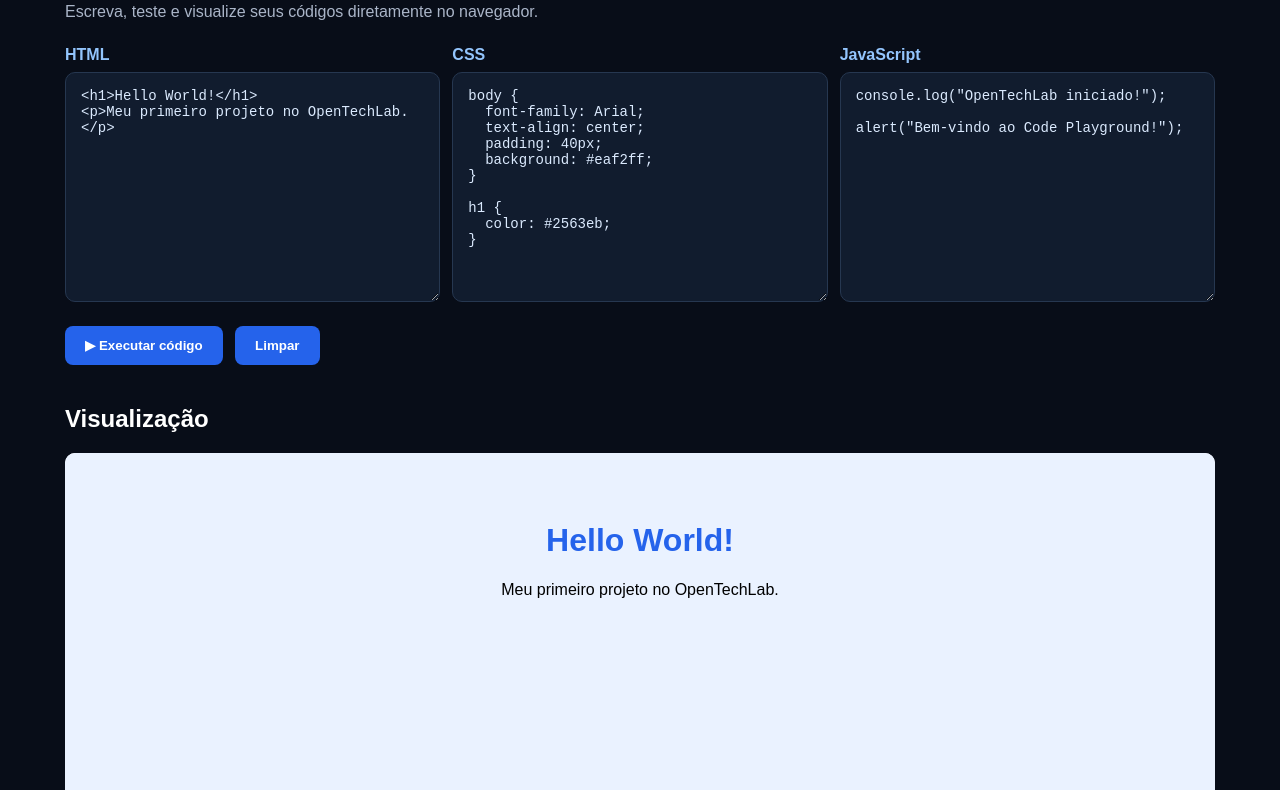
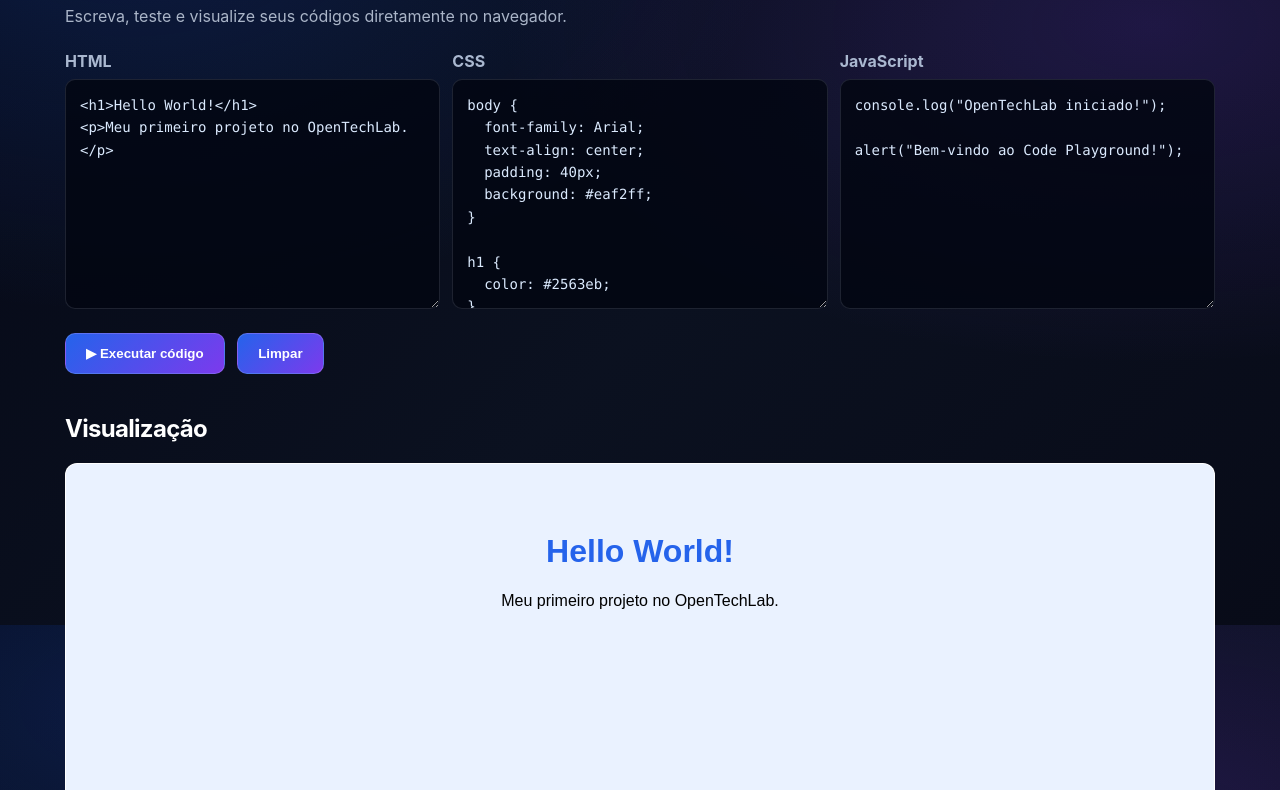
Before and after one commit to pedrocabanhas/ONEVISION, a plain HTML site: page tools/playground.html in a window 1280 px wide. Shown: the part 175-965 px from the top of the page. Drawn offline with Linux system fonts and the light colour scheme.

Commit message:
Update playground.html

```diff
--- a/tools/playground.html
+++ b/tools/playground.html
@@ -96,6 +96,127 @@ iframe {
     grid-template-columns: 1fr;
   }
 }
+
+/* =================================
+   OPENTECHLAB - CODE PLAYGROUND UI
+================================= */
+
+* {
+  box-sizing: border-box;
+}
+
+body {
+  min-height: 100vh;
+  margin: 0;
+  color: #f8fafc;
+  font-family: Inter, Arial, sans-serif;
+  background:
+    radial-gradient(ellipse at 10% 10%, rgba(37, 99, 235, .20), transparent 40%),
+    radial-gradient(ellipse at 90% 25%, rgba(124, 58, 237, .18), transparent 40%),
+    linear-gradient(135deg, #050816, #0b1120 55%, #080b18);
+  background-attachment: fixed;
+}
+
+header {
+  background: rgba(8, 13, 29, .75);
+  backdrop-filter: blur(20px);
+  border-bottom: 1px solid rgba(255, 255, 255, .10);
+}
+
+h1, h2, h3 {
+  color: #fff;
+  letter-spacing: -.7px;
+}
+
+p, label {
+  color: #aab8d0;
+}
+
+/* Editor panels */
+
+.editor,
+.editor-container,
+.panel,
+.output,
+.preview-container {
+  background: rgba(15, 23, 42, .72);
+  border: 1px solid rgba(255, 255, 255, .12);
+  border-radius: 16px;
+  backdrop-filter: blur(16px);
+  box-shadow: 0 12px 35px rgba(0, 0, 0, .22);
+  overflow: hidden;
+}
+
+/* Code areas */
+
+textarea,
+pre,
+code {
+  background: rgba(3, 7, 18, .85);
+  color: #dbeafe;
+  border: 1px solid rgba(148, 163, 184, .18);
+  border-radius: 10px;
+  font-family: Consolas, monospace;
+  line-height: 1.6;
+}
+
+textarea {
+  width: 100%;
+  padding: 14px;
+  resize: vertical;
+}
+
+/* Buttons */
+
+button {
+  background: linear-gradient(135deg, #2563eb, #7c3aed);
+  color: white;
+  border: 1px solid rgba(255, 255, 255, .16);
+  border-radius: 10px;
+  padding: 12px 20px;
+  font-weight: 600;
+  cursor: pointer;
+  transition: .3s ease;
+}
+
+button:hover {
+  transform: translateY(-3px);
+  box-shadow: 0 8px 28px rgba(124, 58, 237, .35);
+  filter: brightness(1.15);
+}
+
+/* Preview */
+
+iframe {
+  width: 100%;
+  min-height: 300px;
+  background: white;
+  border: 1px solid rgba(255, 255, 255, .15);
+  border-radius: 12px;
+}
+
+/* Links */
+
+a {
+  color: #93c5fd;
+  text-decoration: none;
+}
+
+a:hover {
+  color: #c4b5fd;
+}
+
+/* Scrollbar */
+
+::-webkit-scrollbar {
+  width: 8px;
+}
+
+::-webkit-scrollbar-thumb {
+  background: linear-gradient(#2563eb, #7c3aed);
+  border-radius: 10px;
+}
+
 </style>
 </head>
 
```
